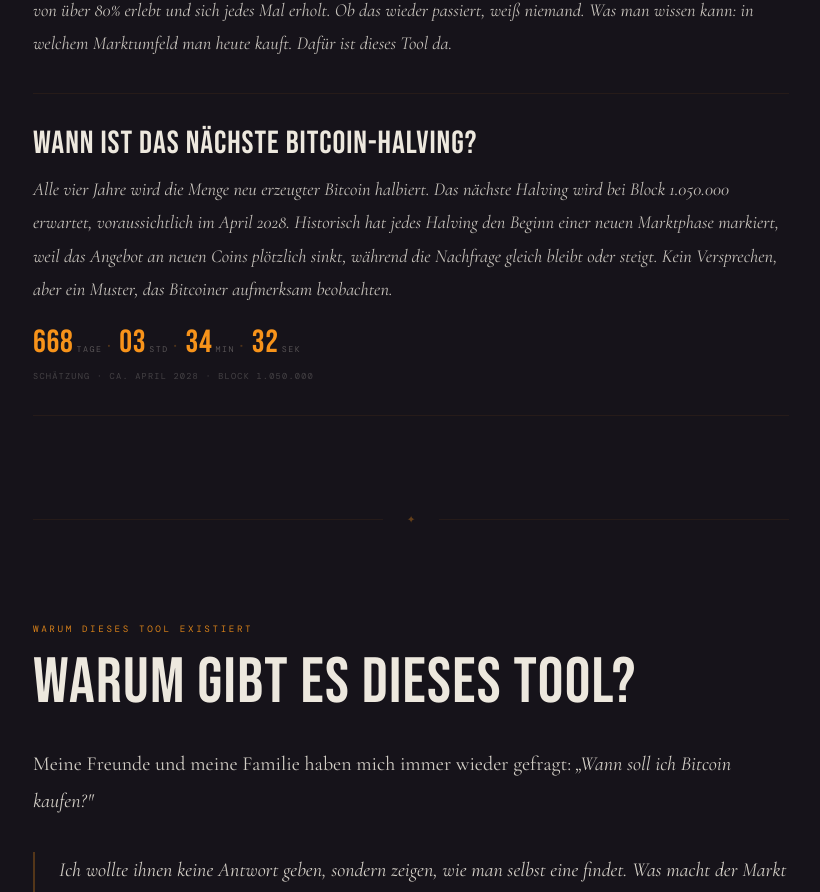
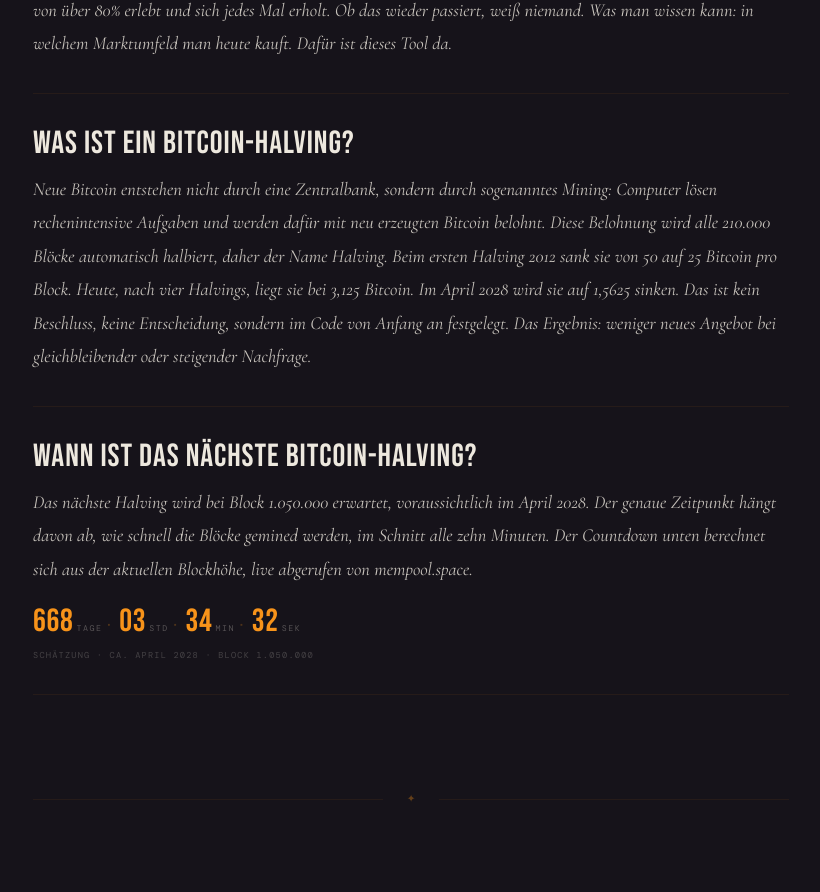
Before and after one commit to imobbcs/Orange, a Next.js app: page /wann-bitcoin-kaufen in a window 1280 px wide. Shown: the part 9719-10611 px from the top of the page, without its empty margins (229-1049 px from the left). Built offline with nearby package versions, Linux system fonts and the light colour scheme; no server answers.

Commit message:
Add FAQ about Bitcoin Halving and update related text

```diff
--- a/pages/wann-bitcoin-kaufen.tsx
+++ b/pages/wann-bitcoin-kaufen.tsx
@@ -1111,8 +1111,12 @@ export default function WannBitcoinKaufen({ data }: { data: SignalData }) {
               <p className="wbc-faq-a">Das hängt von deinem Zeithorizont und deiner Risikobereitschaft ab. Bitcoin hat in 17 Jahren mehrere Einbrüche von über 80% erlebt und sich jedes Mal erholt. Ob das wieder passiert, weiß niemand. Was man wissen kann: in welchem Marktumfeld man heute kauft. Dafür ist dieses Tool da.</p>
             </div>
             <div className="wbc-faq-item">
+              <p className="wbc-faq-q">Was ist ein Bitcoin-Halving?</p>
+              <p className="wbc-faq-a">Neue Bitcoin entstehen nicht durch eine Zentralbank, sondern durch sogenanntes Mining: Computer lösen rechenintensive Aufgaben und werden dafür mit neu erzeugten Bitcoin belohnt. Diese Belohnung wird alle 210.000 Blöcke automatisch halbiert, daher der Name Halving. Beim ersten Halving 2012 sank sie von 50 auf 25 Bitcoin pro Block. Heute, nach vier Halvings, liegt sie bei 3,125 Bitcoin. Im April 2028 wird sie auf 1,5625 sinken. Das ist kein Beschluss, keine Entscheidung, sondern im Code von Anfang an festgelegt. Das Ergebnis: weniger neues Angebot bei gleichbleibender oder steigender Nachfrage.</p>
+            </div>
+            <div className="wbc-faq-item">
               <p className="wbc-faq-q">Wann ist das nächste Bitcoin-Halving?</p>
-              <p className="wbc-faq-a">Alle vier Jahre wird die Menge neu erzeugter Bitcoin halbiert. Das nächste Halving wird bei Block 1.050.000 erwartet, voraussichtlich im April 2028. Historisch hat jedes Halving den Beginn einer neuen Marktphase markiert, weil das Angebot an neuen Coins plötzlich sinkt, während die Nachfrage gleich bleibt oder steigt. Kein Versprechen, aber ein Muster, das Bitcoiner aufmerksam beobachten.</p>
+              <p className="wbc-faq-a">Das nächste Halving wird bei Block 1.050.000 erwartet, voraussichtlich im April 2028. Der genaue Zeitpunkt hängt davon ab, wie schnell die Blöcke gemined werden, im Schnitt alle zehn Minuten. Der Countdown unten berechnet sich aus der aktuellen Blockhöhe, live abgerufen von mempool.space.</p>
               <HalvingCountdown />
             </div>
           </div>
```
